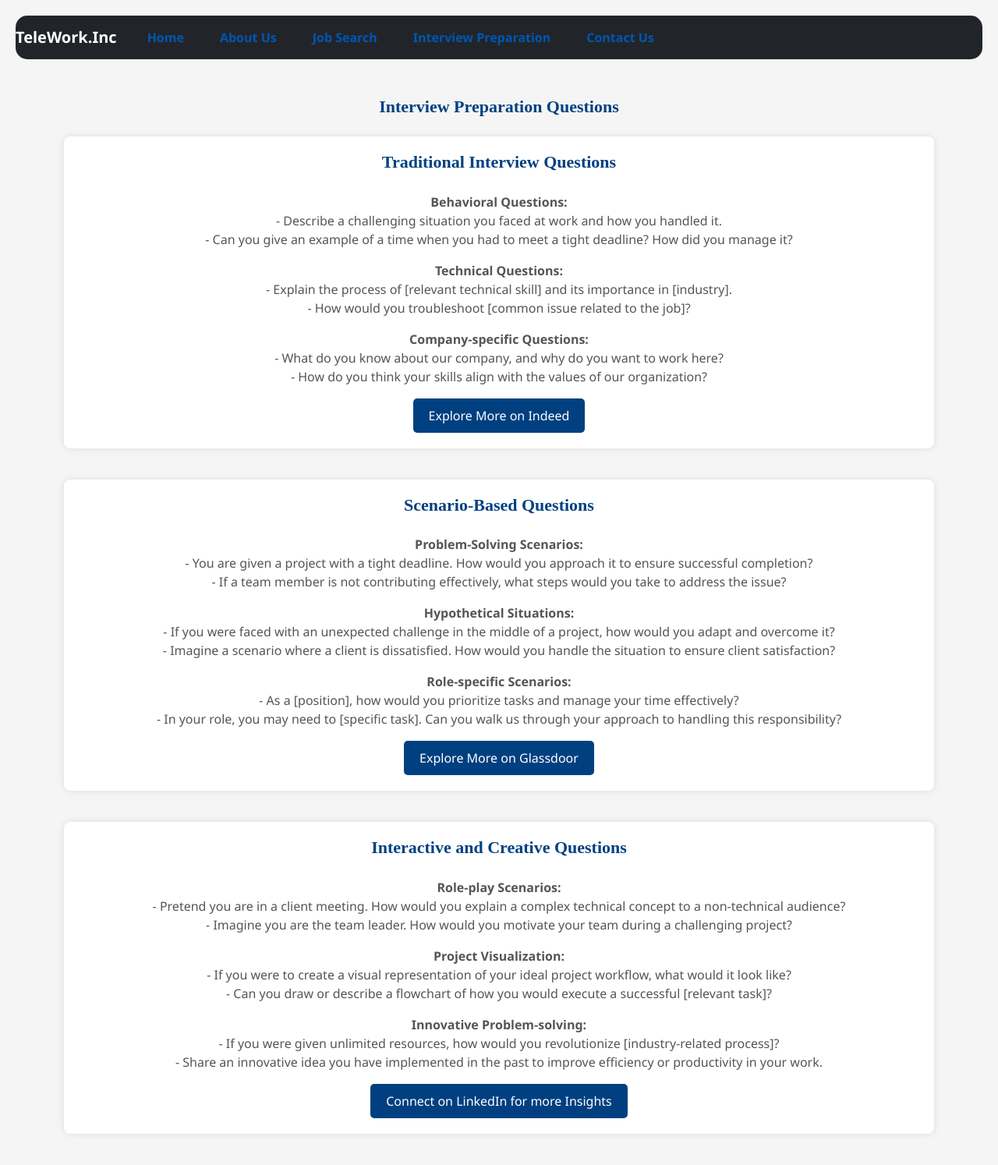
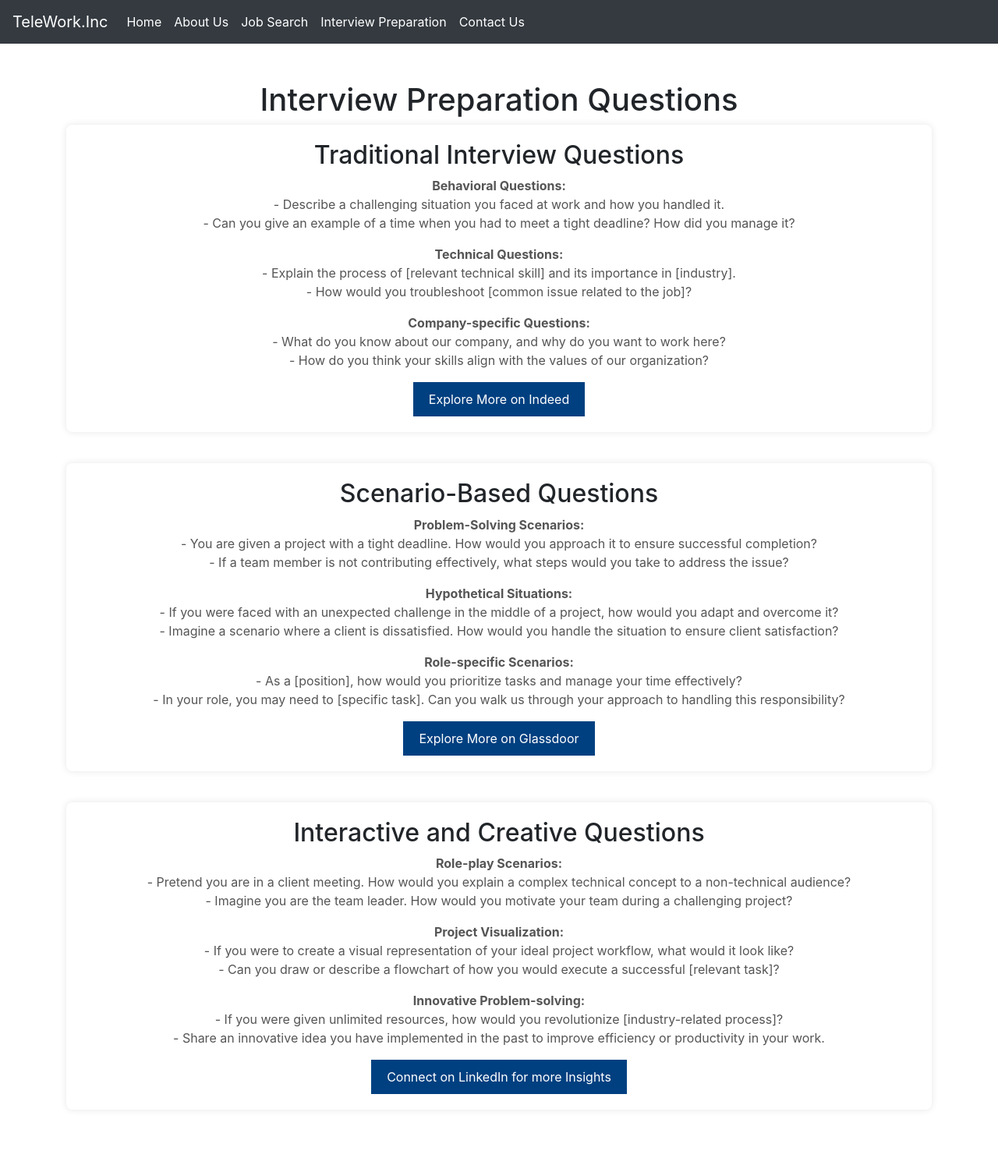
Before and after one commit to CSU-ITCapstone-Fall-23/TeleWork, a Flask app: page /interviewprep in a window 1280 px wide. Shown: the whole page at 78% size. After the commit the page ends 1403 px from the top, so only its background shows below. Run offline with Flask 3, Linux system fonts and the light colour scheme; some libraries are stand-ins or nearby versions.

Commit message:
editing navbar

```diff
--- a/static/css/app.css
+++ b/static/css/app.css
@@ -1,21 +1,11 @@
 
-
-/* body {
-    url('{{ url_for('static', filename='Telework.jpeg') }}');
-    background-size: cover;
-    background-repeat: no-repeat;
-    background-attachment: fixed;
-  } */
 
 /* Global Styles */
 body {
   margin: 0;
   padding: 0;
   font-family: 'Segoe UI', Tahoma, Geneva, Verdana, sans-serif;
-  url('{{ url_for('static', filename='Telework.jpeg') }}');
-    background-size: cover;
-    background-repeat: no-repeat;
-    background-attachment: fixed;
+
 }
 
 h1, h2, h3 {
@@ -33,7 +23,7 @@ h1, h2, h3 {
 }
 
 /* Navbar Styles */
-.navbar {
+/* .navbar {
   background-color: black;
   border-radius: 15px;
   font-size: 16px;
@@ -47,7 +37,7 @@ h1, h2, h3 {
 
 .navbar-nav .nav-item.nav-link.active {
   color: #0056b3;
-}
+} */
 
 /* Button Styles */
 .button {
--- a/templates/interviewprep.html
+++ b/templates/interviewprep.html
@@ -51,7 +51,7 @@
         a {
             color: #008CBA;
             text-decoration: none;
-            font-weight: bold;
+            /* font-weight: bold; */
         }
 
         a:hover {
--- a/templates/job_search.html
+++ b/templates/job_search.html
@@ -23,6 +23,10 @@
         {% endfor %}
     </ul>
     {% endblock %}
-    <script src="https://cdn.jsdelivr.net/npm/bootstrap@5.1.0/dist/js/bootstrap.bundle.min.js" integrity="sha384-U1DAWAznBHeqEIlVSCgzq+c9gqGAJn5c/t99JyeKa9xxaYpSvHU5awsuZVVFIhvj" crossorigin="anonymous"></script>
+    <link rel="stylesheet" href="https://maxcdn.bootstrapcdn.com/bootstrap/4.0.0/css/bootstrap.min.css">
+    <script src="https://code.jquery.com/jquery-3.2.1.slim.min.js"></script>
+    <script src="https://cdnjs.cloudflare.com/ajax/libs/popper.js/1.12.9/umd/popper.min.js"></script>
+    <script src="https://maxcdn.bootstrapcdn.com/bootstrap/4.0.0/js/bootstrap.min.js"></script>
+
   </body>
 </html>
--- a/templates/template.html
+++ b/templates/template.html
@@ -32,6 +32,8 @@
           </div>
       </div>
   </nav>
+
+  </nav>
     <div class="container mt-5">
       {% with messages = get_flashed_messages() %}
       {% if messages %}
@@ -46,6 +48,10 @@
     </div>
 
   </div>
-    <script src="https://cdn.jsdelivr.net/npm/bootstrap@5.1.0/dist/js/bootstrap.bundle.min.js" integrity="sha384-U1DAWAznBHeqEIlVSCgzq+c9gqGAJn5c/t99JyeKa9xxaYpSvHU5awsuZVVFIhvj" crossorigin="anonymous"></script>
+  <link rel="stylesheet" href="https://maxcdn.bootstrapcdn.com/bootstrap/4.0.0/css/bootstrap.min.css">
+  <script src="https://code.jquery.com/jquery-3.2.1.slim.min.js"></script>
+  <script src="https://cdnjs.cloudflare.com/ajax/libs/popper.js/1.12.9/umd/popper.min.js"></script>
+  <script src="https://maxcdn.bootstrapcdn.com/bootstrap/4.0.0/js/bootstrap.min.js"></script>
+
   </body>
 </html>
--- a/templates/thankyou.html
+++ b/templates/thankyou.html
@@ -16,7 +16,7 @@
     <title>About</title>
 </head>
 <body>
-    {% extends "template.html" %}
+    {% extends "index.html" %}
     {% block content %}
         <div class="thankyou-container">
             <h2>Thank you for contacting us!</h2>
```
Also changed, not shown: templates/about.html (+6 -2 lines), templates/index.html (+5 -5 lines), templates/job_details.html (+6 -2 lines).
